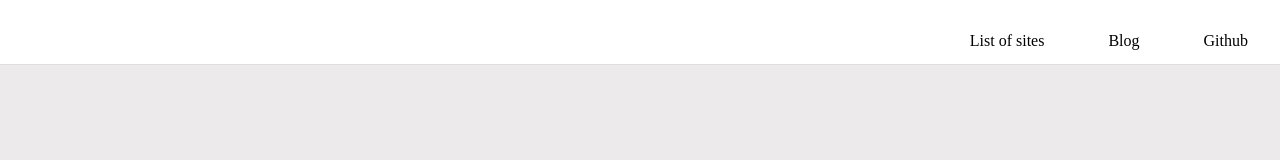
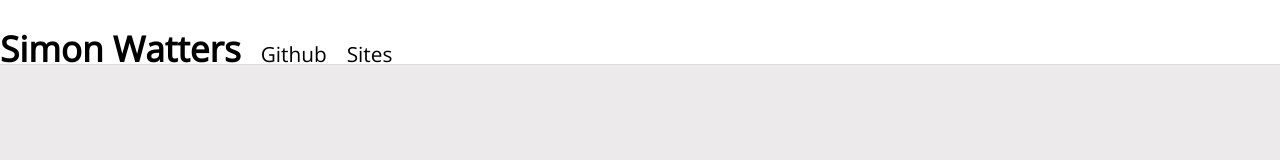
Before and after one commit to The-Desert-Fox/mainsite, a website: page mainfiles/index.html in a window 1280 px wide. Drawn offline with nearby package versions, Linux system fonts and the light colour scheme.

Commit message:
Add files via upload

```diff
--- a/mainfiles/index.html
+++ b/mainfiles/index.html
@@ -1,4 +1,5 @@
 <!DOCTYPE html>
+
 <html>
     <head>
         <title>Simon Watters</title>
@@ -17,20 +18,19 @@
         <link rel="icon" type="image/png" href="image/s1.png">
         <link rel="stylesheet" href="style.css">
     </head>
-
     <body>
         <div class="header">
-            <ul class="headerlist">
-                <li id="github"><a href= "https://github.com/The-Desert-Fox">Github</a></li>
-                <li id="blog"><a href="">Blog</a></li>
-                <li id="listofsites"><a href="">List of sites</a></li>
-            </ul>
-        </div>
+            <div class="links">
+                <h1>Simon Watters</h1>
+            </div>
+            <div class="links">
+                <a href="https://github.com/The-Desert-Fox">Github</a>
+            </div>
+            <div class="links">
+                <a href="othersites.html">Sites</a>
+            </div>
 
-        <div class="main">
 
         </div>
-
     </body>
-
 </html>
--- a/mainfiles/style.css
+++ b/mainfiles/style.css
@@ -1,11 +1,13 @@
+@import url('https://fonts.googleapis.com/css?family=Open+Sans');
+
 body{
     background-color: #ECEAEA;
     padding: 0;
     margin: 0;
 }
 
-ul{
-    list-style-type: none;
+.header{
+    text-decoration: none;
     margin: 0;
     padding: 0;
     overflow: hidden;
@@ -14,27 +16,28 @@ ul{
     border-bottom: 1px solid #dedede;
 }
 
-li{
-    float: right;
-    margin: 1em;
-}
-
-li a{
-    display: block;
+.links{
+    display: inline-block;
+    text-decoration: none;
+    font-family: 'Open Sans', sans-serif;
     text-align: center;
-    padding: 16px;
-    text-decoration: none;
+    padding-right: 1em;
 
 }
 
-ul li a:link{
-    color: black;
+.links h1{
+    font-size: 2.2em;
 }
 
-ul li a:visited{
+.links a:link{
     color: black;
+    text-decoration: none;
+    text-align: center;
+    font-size: 1.3em;
 }
 
-.main{
-    background-color: blue;
+.links a:visited{
+    color: black;
+    text-decoration: none;
+    text-align: center;
 }
```
Also changed, not shown: mainfiles/othersites.html (added, +12 -0 lines).
